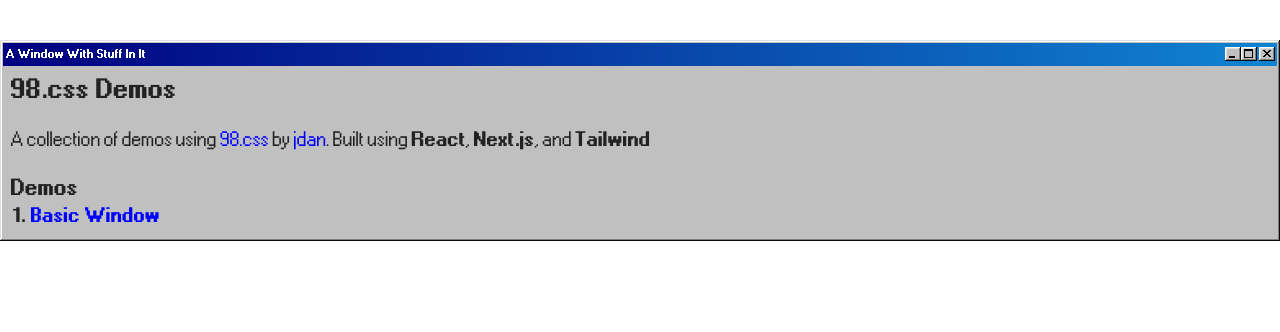
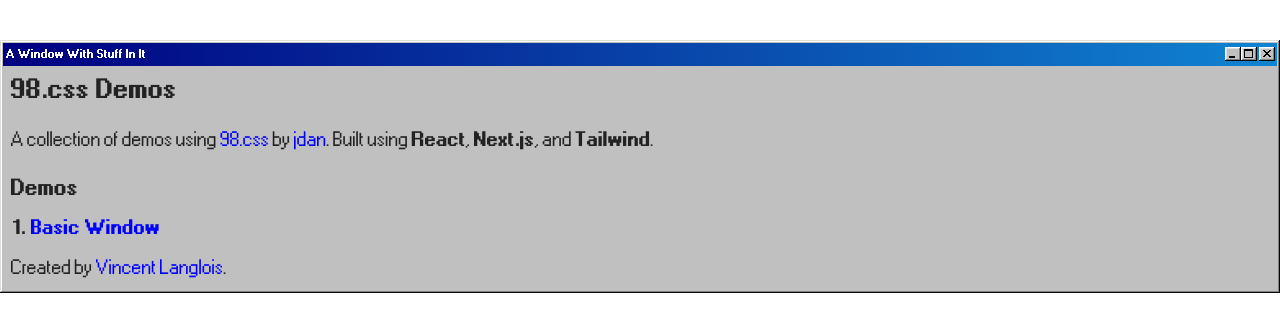
Before and after one commit to vtlanglois/Windows-98-UI, a Next.js app: page / in a window 1280 px wide. Shown: the top 332 px of the page. Built offline with nearby package versions, Linux system fonts and the light colour scheme.

Commit message:
Added personal link

```diff
--- a/src/app/page.jsx
+++ b/src/app/page.jsx
@@ -33,15 +33,22 @@
               jdan
             </a>
             . Built using <span className="font-semibold">React</span>,{" "}
-            <span className="font-semibold">Next.js</span>, and {" "}
-            <span className="font-semibold">Tailwind</span>
+            <span className="font-semibold">Next.js</span>, and{" "}
+            <span className="font-semibold">Tailwind</span>.
           </p>
-          <h2 className="text-xl font-bold">Demos</h2>
-          <ul className="list-decimal">
+          <h2 className="text-xl font-bold mb-3">Demos</h2>
+          <ul className="list-decimal mb-3">
             <li className="ms-5 font-semibold text-lg">
               <Link href="/demos/basic-window">Basic Window</Link>
             </li>
           </ul>
+          <p className="text-lg">
+            Created by{" "}
+            <a href="http://vtlanglois.github.io" target="_blank" rel="noopener noreferrer">
+              Vincent Langlois
+            </a>
+            .
+          </p>
         </div>
       </div>
     </main>
```
